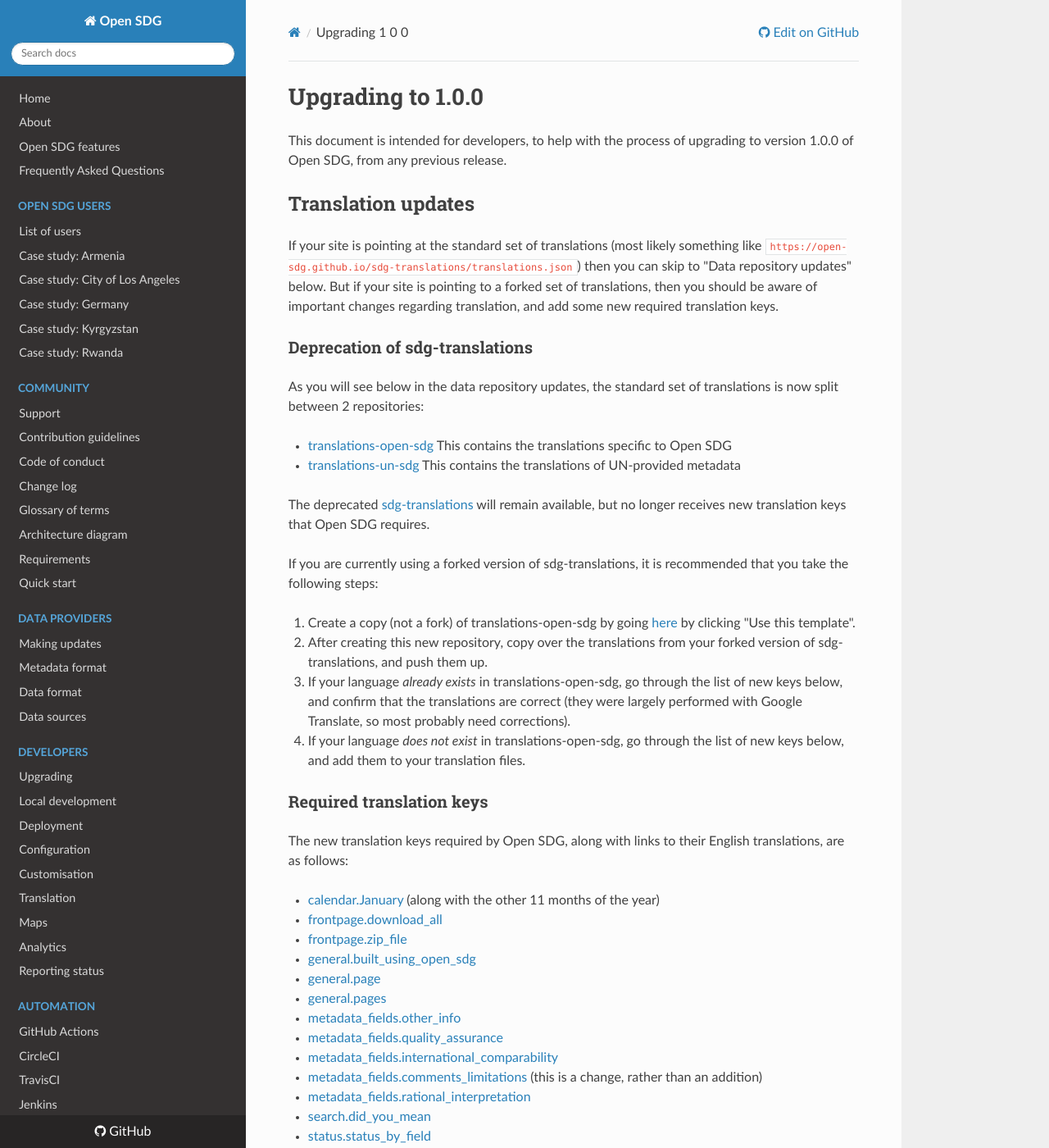
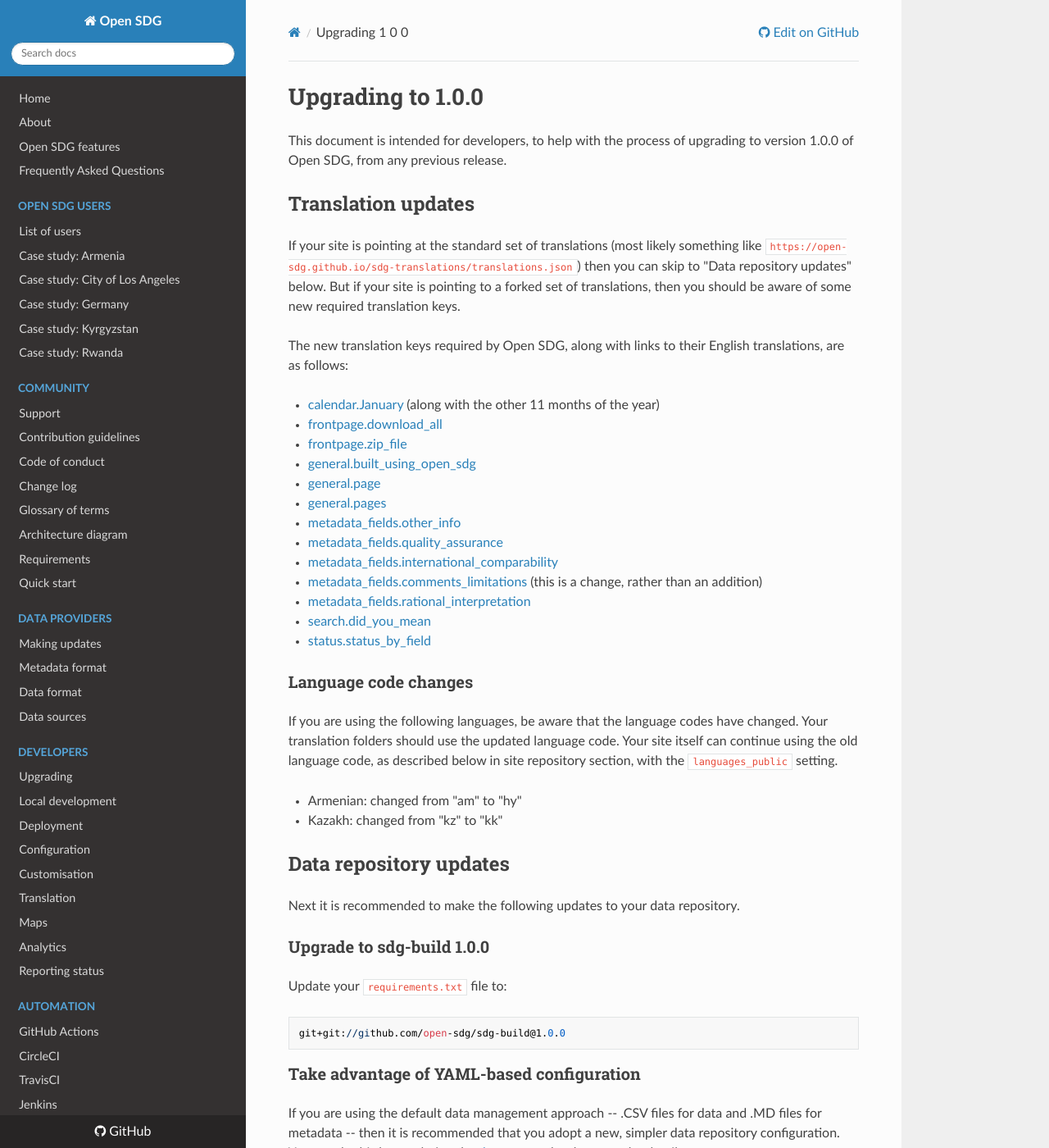
Before and after one commit to open-sdg/open-sdg, an MkDocs documentation site: the page built from docs/upgrading-1-0-0.md, in a window 1280 px wide and 1400 px high. Shown: the whole window at 82% size. Built offline with MkDocs 1.6.1, drawn with Linux system fonts in a browser that asks for light colours; nearby versions of some CDN libraries; old or Windows-style settings are respelled for this version of MkDocs; some of the changed text lies outside the part shown.

Commit message:
Update reflecting continued use of sdg-translations

```diff
--- a/docs/upgrading-1-0-0.md
+++ b/docs/upgrading-1-0-0.md
@@ -4,43 +4,23 @@
 
 ## Translation updates
 
-If your site is pointing at the standard set of translations (most likely something like `https://open-sdg.github.io/sdg-translations/translations.json`) then you can skip to "Data repository updates" below. But if your site is pointing to a forked set of translations, then you should be aware of important changes regarding translation, and add some new required translation keys.
-
-### Deprecation of sdg-translations
-
-As you will see below in the data repository updates, the standard set of translations is now split between 2 repositories:
-
-* [translations-open-sdg](https://github.com/open-sdg/translations-open-sdg)
-    This contains the translations specific to Open SDG
-* [translations-un-sdg](https://github.com/open-sdg/translations-un-sdg)
-    This contains the translations of UN-provided metadata
-
-The deprecated [sdg-translations](https://github.com/open-sdg/sdg-translations) will remain available, but no longer receives new translation keys that Open SDG requires.
-
-If you are currently using a forked version of sdg-translations, it is recommended that you take the following steps:
-
-1. Create a copy (not a fork) of translations-open-sdg by going [here](https://github.com/open-sdg/translations/open-sdg) by clicking "Use this template".
-2. After creating this new repository, copy over the translations from your forked version of sdg-translations, and push them up.
-3. If your language *already exists* in translations-open-sdg, go through the list of new keys below, and confirm that the translations are correct (they were largely performed with Google Translate, so most probably need corrections).
-4. If your language *does not exist* in translations-open-sdg, go through the list of new keys below, and add them to your translation files.
-
-### Required translation keys
+If your site is pointing at the standard set of translations (most likely something like `https://open-sdg.github.io/sdg-translations/translations.json`) then you can skip to "Data repository updates" below. But if your site is pointing to a forked set of translations, then you should be aware of some new required translation keys.
 
 The new translation keys required by Open SDG, along with links to their English translations, are as follows:
 
-* [calendar.January](https://github.com/open-sdg/translations-open-sdg/blob/master/translations/en/calendar.yml#L1) (along with the other 11 months of the year)
-* [frontpage.download_all](https://github.com/open-sdg/translations-open-sdg/blob/master/translations/en/frontpage.yml#L5)
-* [frontpage.zip_file](https://github.com/open-sdg/translations-open-sdg/blob/master/translations/en/frontpage.yml#L6)
-* [general.built_using_open_sdg](https://github.com/open-sdg/translations-open-sdg/blob/master/translations/en/general.yml#L18)
-* [general.page](https://github.com/open-sdg/translations-open-sdg/blob/master/translations/en/general.yml#L19)
-* [general.pages](https://github.com/open-sdg/translations-open-sdg/blob/master/translations/en/general.yml#L20)
-* [metadata_fields.other_info](https://github.com/open-sdg/translations-open-sdg/blob/master/translations/en/metadata_fields.yml#L2)
-* [metadata_fields.quality_assurance](https://github.com/open-sdg/translations-open-sdg/blob/master/translations/en/metadata_fields.yml#L101)
-* [metadata_fields.international_comparability](https://github.com/open-sdg/translations-open-sdg/blob/master/translations/en/metadata_fields.yml#L102)
-* [metadata_fields.comments_limitations](https://github.com/open-sdg/translations-open-sdg/blob/master/translations/en/metadata_fields.yml#L103) (this is a change, rather than an addition)
-* [metadata_fields.rational_interpretation](https://github.com/open-sdg/translations-open-sdg/blob/master/translations/en/metadata_fields.yml#L104)
-* [search.did_you_mean](https://github.com/open-sdg/translations-open-sdg/blob/master/translations/en/search.yml#L10)
-* [status.status_by_field](https://github.com/open-sdg/translations-open-sdg/blob/master/translations/en/status.yml#L9)
+* [calendar.January](https://github.com/open-sdg/sdg-translations/blob/master/translations/en/calendar.yml#L1) (along with the other 11 months of the year)
+* [frontpage.download_all](https://github.com/open-sdg/sdg-translations/blob/master/translations/en/frontpage.yml#L5)
+* [frontpage.zip_file](https://github.com/open-sdg/sdg-translations/blob/master/translations/en/frontpage.yml#L6)
+* [general.built_using_open_sdg](https://github.com/open-sdg/sdg-translations/blob/master/translations/en/general.yml#L18)
+* [general.page](https://github.com/open-sdg/sdg-translations/blob/master/translations/en/general.yml#L19)
+* [general.pages](https://github.com/open-sdg/sdg-translations/blob/master/translations/en/general.yml#L20)
+* [metadata_fields.other_info](https://github.com/open-sdg/sdg-translations/blob/master/translations/en/metadata_fields.yml#L2)
+* [metadata_fields.quality_assurance](https://github.com/open-sdg/sdg-translations/blob/master/translations/en/metadata_fields.yml#L101)
+* [metadata_fields.international_comparability](https://github.com/open-sdg/sdg-translations/blob/master/translations/en/metadata_fields.yml#L102)
+* [metadata_fields.comments_limitations](https://github.com/open-sdg/sdg-translations/blob/master/translations/en/metadata_fields.yml#L103) (this is a change, rather than an addition)
+* [metadata_fields.rational_interpretation](https://github.com/open-sdg/sdg-translations/blob/master/translations/en/metadata_fields.yml#L104)
+* [search.did_you_mean](https://github.com/open-sdg/sdg-translations/blob/master/translations/en/search.yml#L10)
+* [status.status_by_field](https://github.com/open-sdg/sdg-translations/blob/master/translations/en/status.yml#L9)
 
 ### Language code changes
 
```
Also changed, not shown: other parts of docs/upgrading-1-0-0.md (+6 -4 lines).
